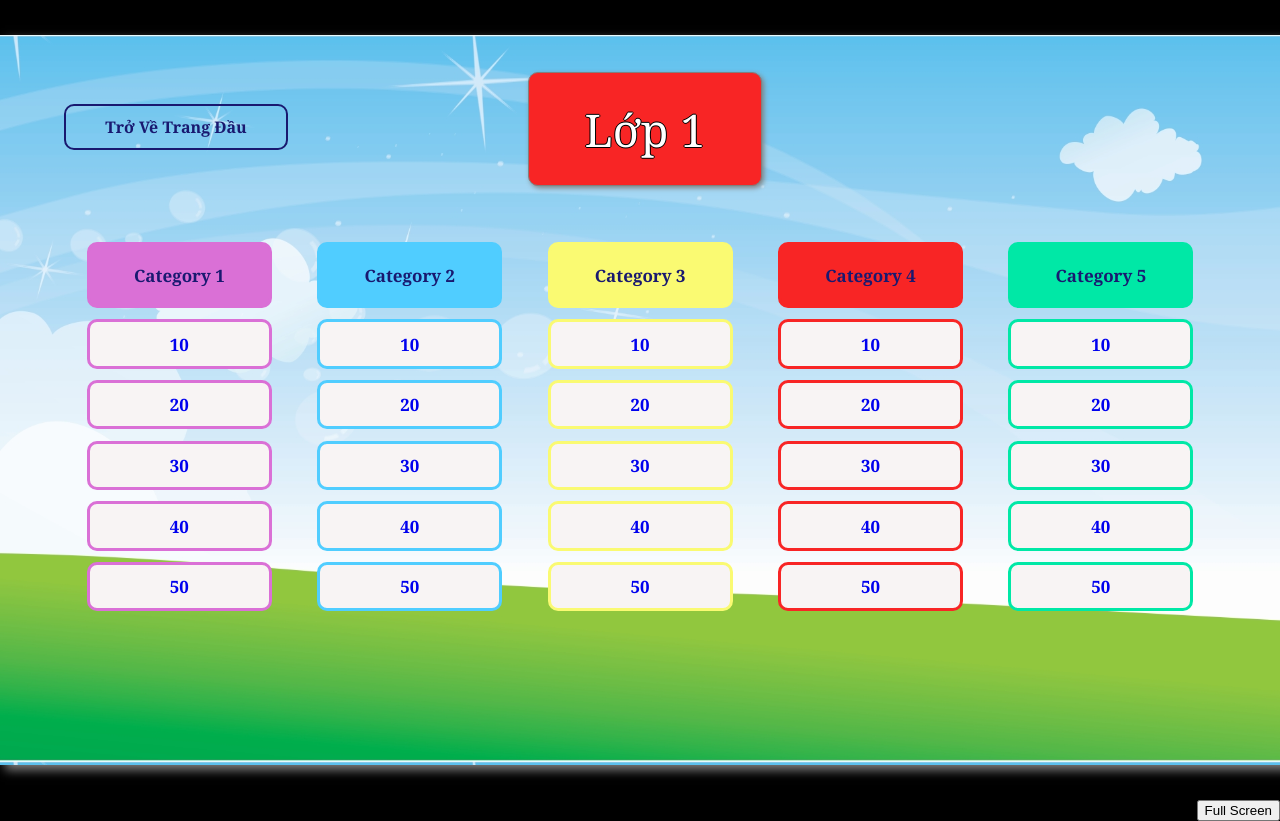
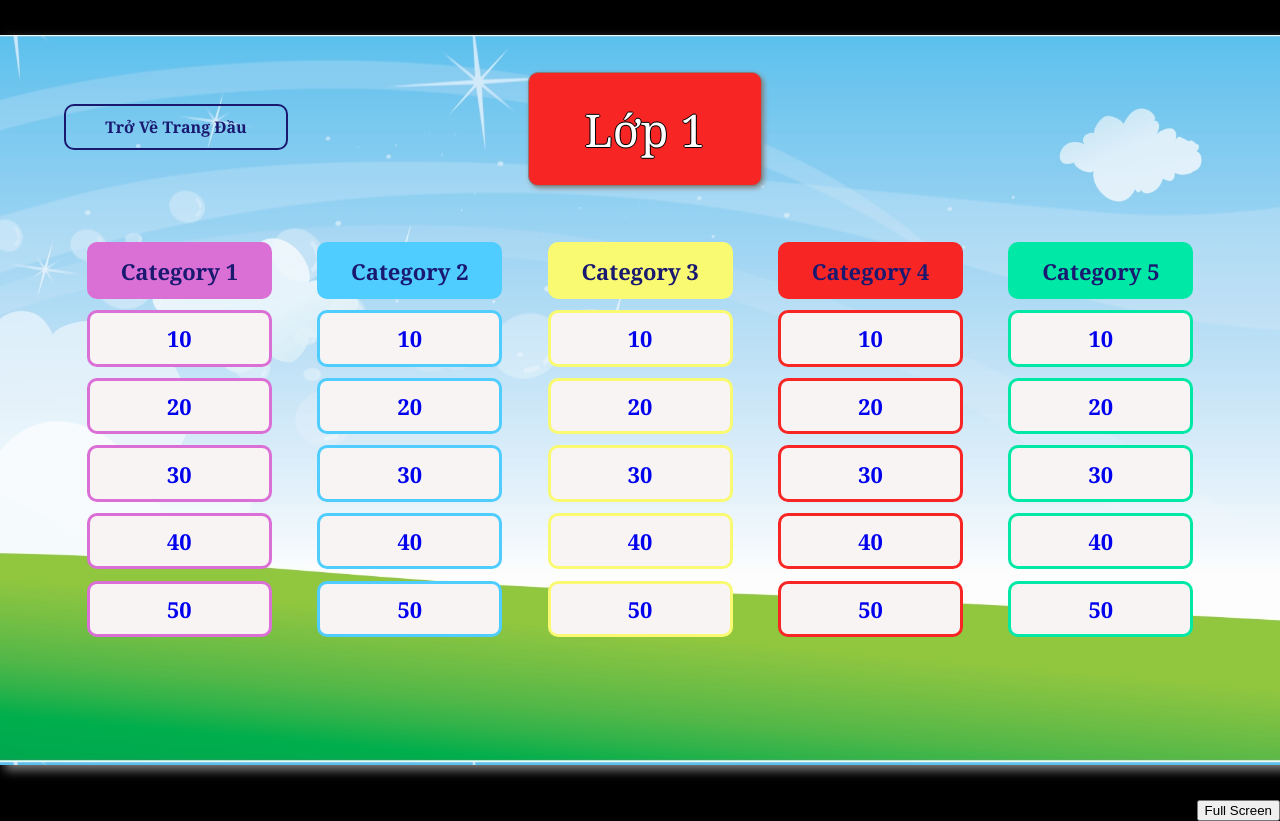
Before and after one commit to ankpham/vh-elimination-round, a React (Create React App) app: page /select-category-and-points/1 in a window 1280 px wide. Shown: the top 821 px of the page. Built offline with nearby package versions, Linux system fonts and the light colour scheme.

Commit message:
some selection styling

```diff
--- a/src/style/selection.css
+++ b/src/style/selection.css
@@ -73,8 +73,7 @@
 
 .selection .selection-container-category-points .category .column .select:first-child {
     cursor: default;
-    padding-top: 2.3vh;
-    padding-bottom: 2.3vh;
+    height: 8%;
 }
 
 .selection .selection-container-category-points .category .column .select:first-child:hover {
@@ -83,7 +82,7 @@
 
 .selection .selection-container-category-points .category .column .select {
     width: 100%;
-    font-size: 17px;
+    font-size: 22px;
     border-width: 3px;
     background-color: #f8f4f4;
     text-decoration: none;
```
